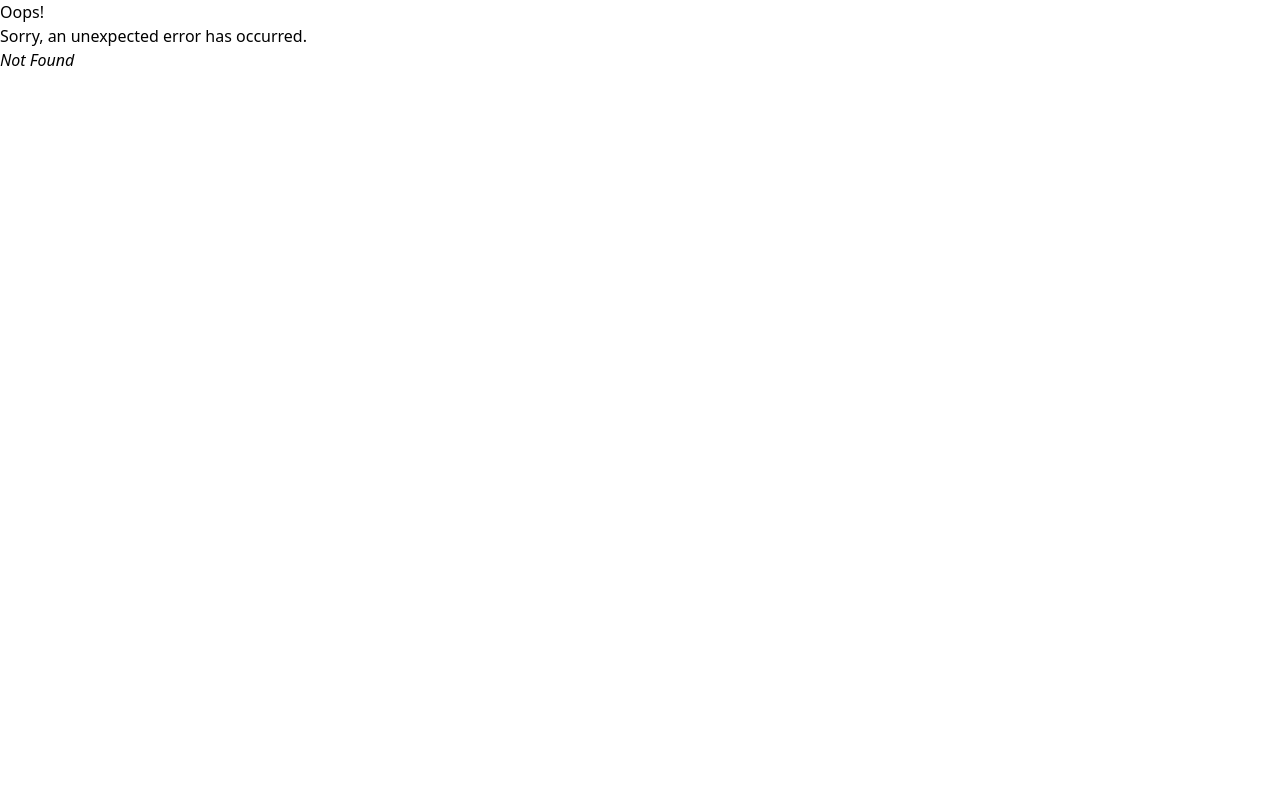
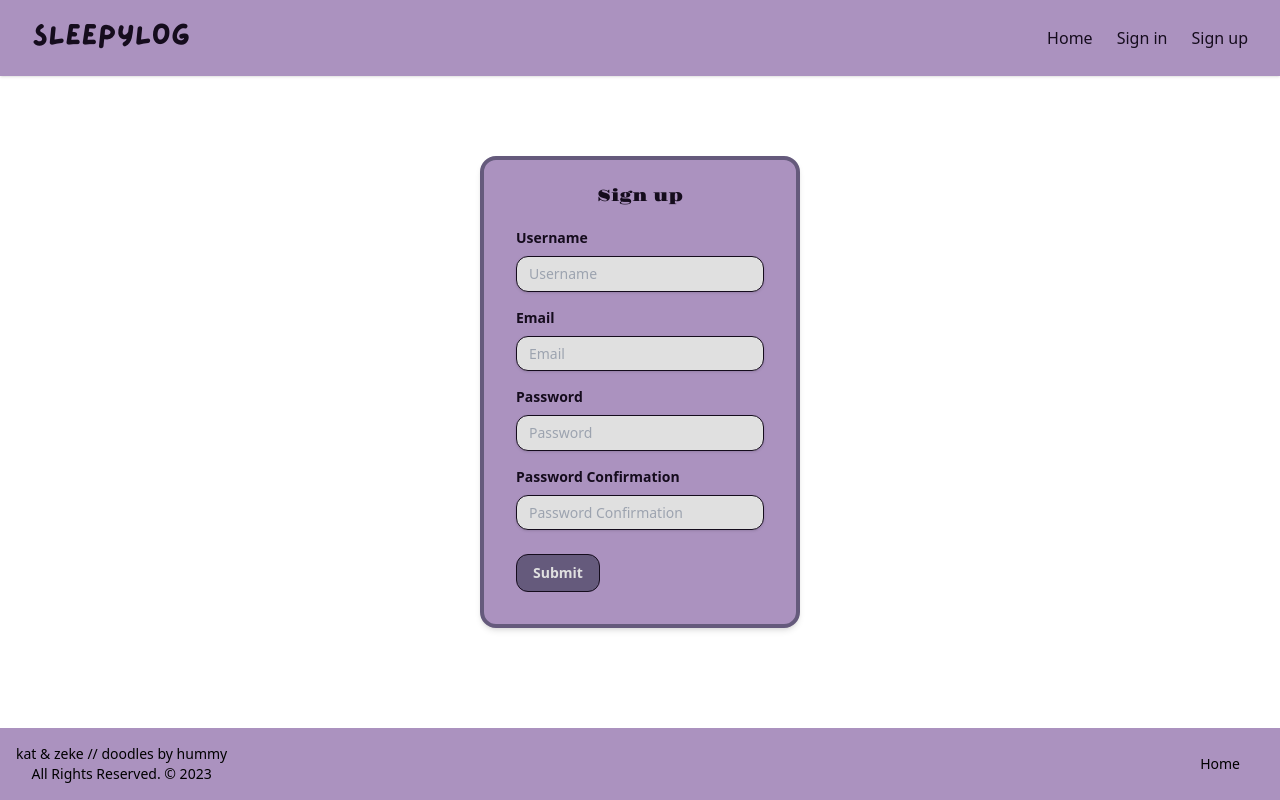
Before and after one commit to artem-ine/sleepylog, a React (Vite) app in the folder frontend/: page /signup in a window 1280 px wide. Before the commit this address had no page. Built offline with nearby package versions, Linux system fonts and the light colour scheme.

Commit message:
react router change

```diff
--- a/frontend/src/components/Navbar.jsx
+++ b/frontend/src/components/Navbar.jsx
@@ -13,11 +13,11 @@ function Navbar() {
       <div className="justify-between px-4 mx-auto lg:max-w-7xl md:items-center md:flex md:px-8">
         <div>
           <div className="flex items-center justify-between py-3 md:py-5 md:block">
-            <a href="javascript:void(0)">
+            <Link to="/">
               <h2 className="text-3xl font-logo text-black dark:text-white">
                 SLEEPYLOG
               </h2>
-            </a>
+            </Link>
             <div className="md:hidden">
               <button
                 className="p-2 text-black dark:text-white rounded-md outline-none focus:border-gray-400 focus:border"
--- a/frontend/src/pages/Home/index.jsx
+++ b/frontend/src/pages/Home/index.jsx
@@ -1,43 +1,16 @@
-import { useState, useEffect } from "react"; // Import useState and useEffect
-import fetchApi from "../../utils/api";
-import Dashboard from "../../components/Dashboard";
-
-// const userService = {
-//   getUser: async () => {
-//     const data = await fetchApi(`/articles`);
-//     return data;
-//   },
-//   // Other methods for user-related API calls
-// };
+import { Outlet } from "react-router-dom";
+import Navbar from "../../components/Navbar";
+import Footer from "../../components/Footer";
 
 function Home() {
-  // const [userData, setUserData] = useState(null); // Initialize a state variable
-
-  // useEffect(() => {
-  //   async function fetchData() {
-  //     try {
-  //       const user = await userService.getUser();
-  //       setUserData(user); // Update the state with the fetched data
-  //     } catch (error) {
-  //       // Handle errors here
-  //       console.error(error);
-  //     }
-  //   }
-
-  //   fetchData(); // Call the fetchData function when the component mounts
-  // }, []);
-
   return (
     <>
-      <Dashboard />
-      {/* <div id="main" className="flex justify-center pt-10">
-        <h1 className="text-xl font-heading flex">
-          Welcome to artemine's boilerplate. */}
-      {/* <p>{userData}</p> */}
-      {/* </h1>
-      </div> */}
+      <Navbar />
+      <div id="outlet">
+        <Outlet />
+      </div>
+      <Footer />
     </>
-
   );
 }
 
--- /dev/null
+++ b/frontend/src/pages/Sign Up/index.jsx
@@ -0,0 +1,11 @@
+import SignupForm from "../../components/SignupForm";
+
+function SignUp() {
+  return (
+    <>
+      <SignupForm />
+    </>
+  );
+}
+
+export default SignUp;
```
Also changed, not shown: frontend/src/main.jsx (+14 -2 lines).
